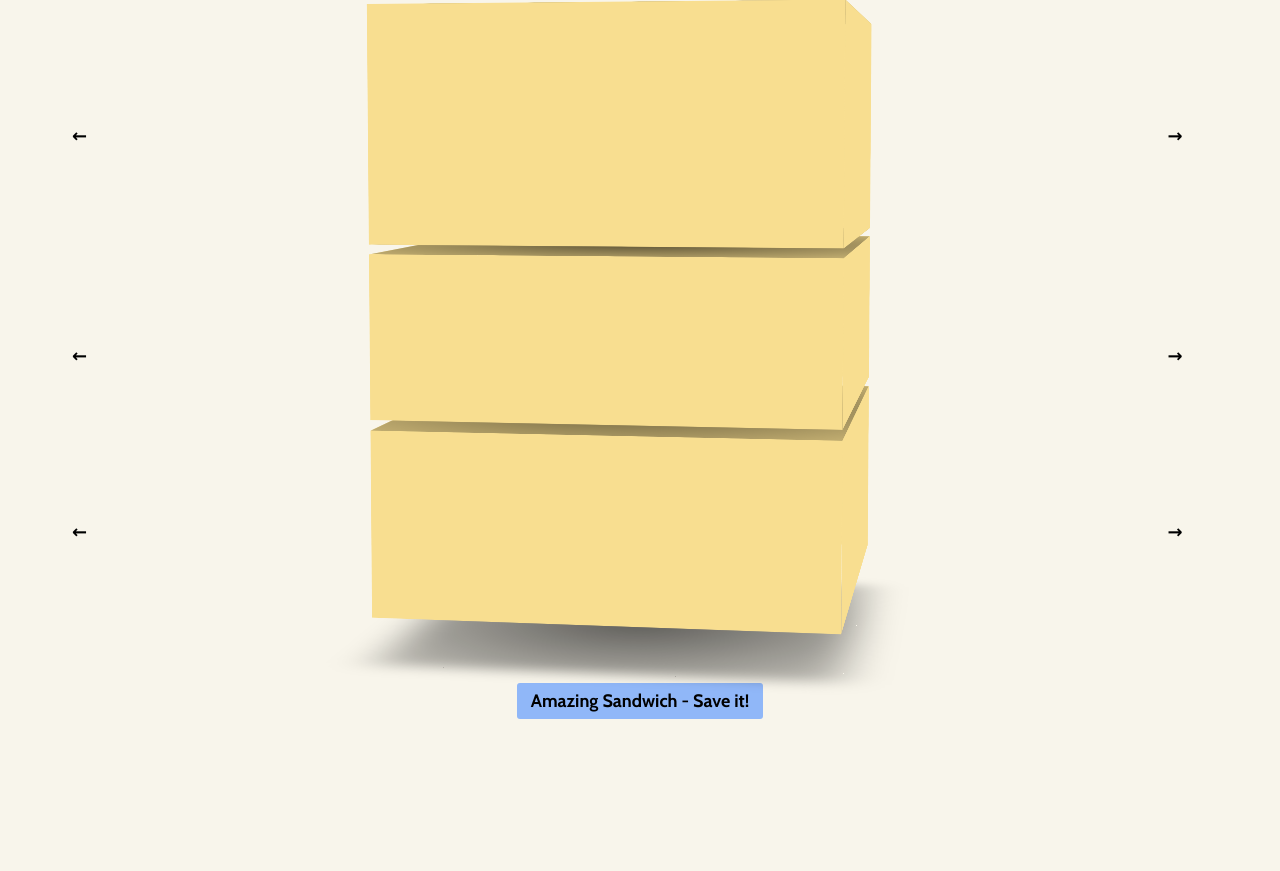
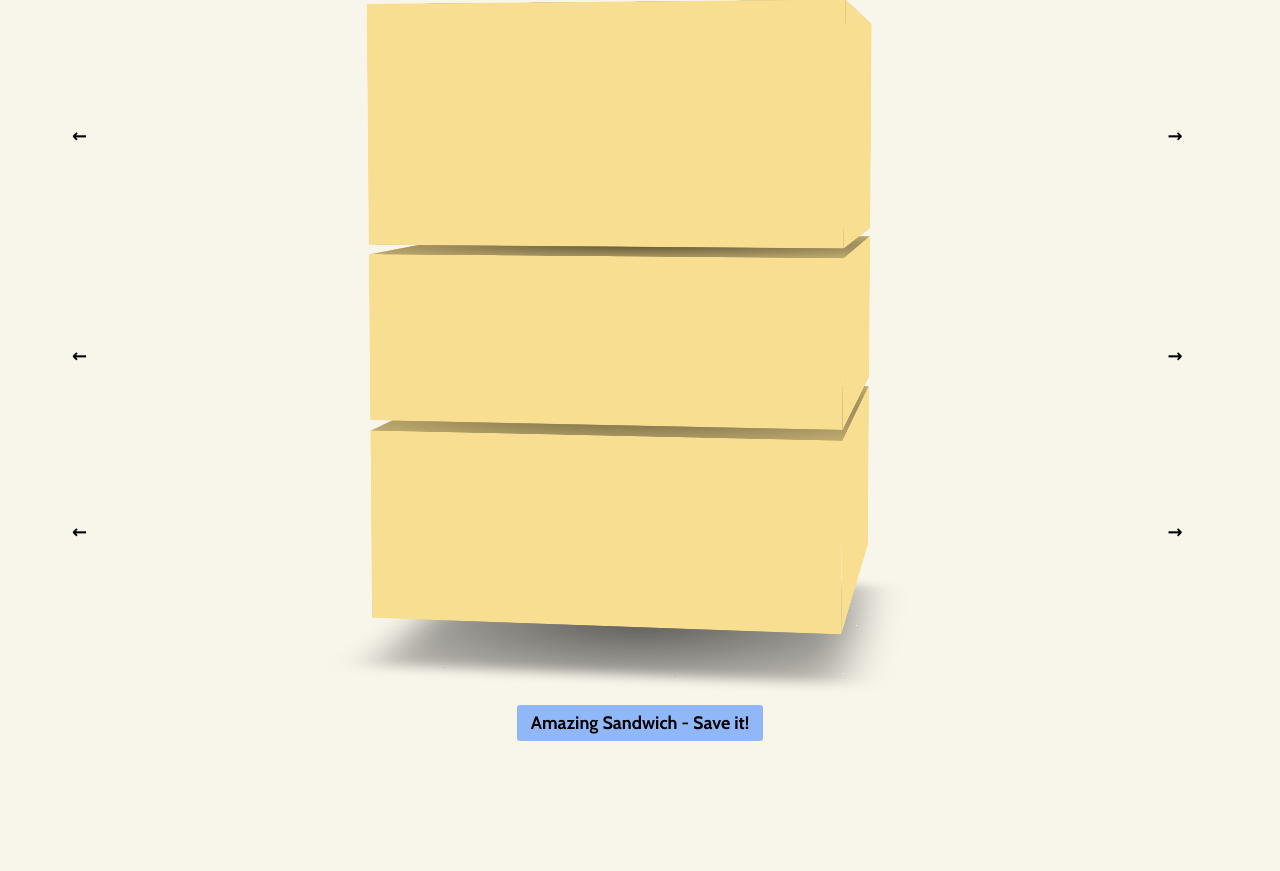
Before and after one commit to fraserpage/Open-Face-Sandwich-App, a Django app: page /sandwiches/new/ in a window 1280 px wide. Shown: the part 423-1294 px from the top of the page. Before the commit the page ends 1142 px from the top, so only its background shows below. Run offline with Django 3.2, Linux system fonts and the light colour scheme; data that the repository does not hold is empty; some web fonts are replaced.

Commit message:
style updates

```diff
--- a/main_app/static/css/workshop.css
+++ b/main_app/static/css/workshop.css
@@ -17,7 +17,7 @@
   height: 19em;
   perspective: 50em;
   width: 100%;
-  margin: -2em auto -1em;
+  margin: -2em auto -0.5em;
 }
 .cubes {
   transform: rotateX(-4deg);
@@ -107,3 +107,7 @@
 .arrs:nth-child(3){
   top: 14em;
 }
+form {
+  position: relative;
+  z-index: 1;
+}
```
